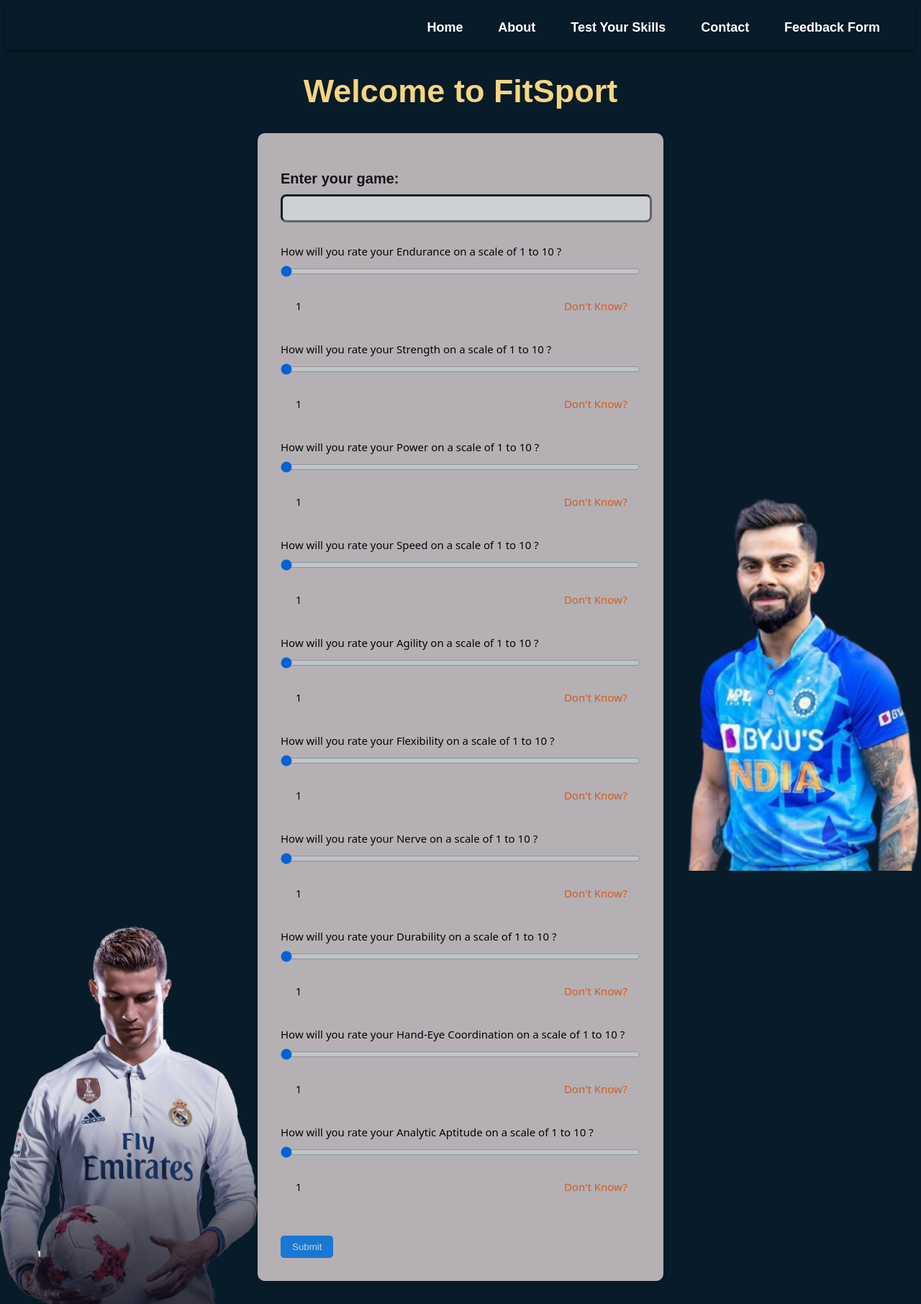
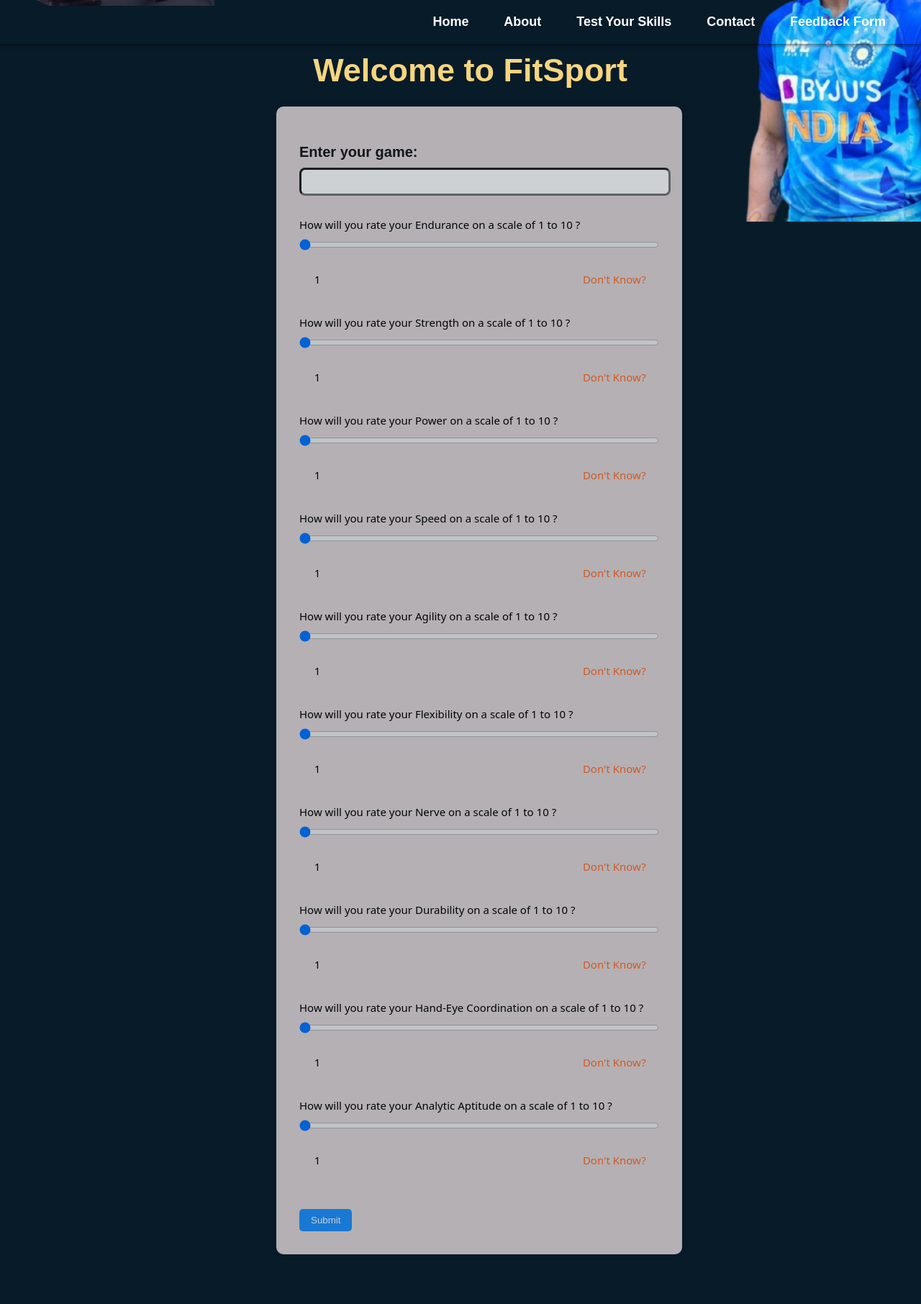
Before and after one commit to gurpal-04/Solving-for-India-Hackathon, a Flask app: page /index in a window 1280 px wide. Shown: the whole page at 72% size. After the commit the page ends 1743 px from the top, so only its background shows below. Run offline with Flask 3, Linux system fonts and the light colour scheme; parts of the project's set-up code (start-up, migrations or seed data) failed here and were passed over.

Commit message:
Img position fixed
navbar fixed

```diff
--- a/static/css/index.css
+++ b/static/css/index.css
@@ -2,7 +2,7 @@ body {
     background-color: #081b29;
     /* set the background color of the body */
     background-image: url('../images/Ronaldo-FIFA.png'), url('../images/viratKohli.png');
-    background-position: left bottom, 50em;
+    background-position: left bottom, 55rem;
 
     background-attachment: fixed;
     background-repeat: no-repeat;
@@ -19,13 +19,8 @@ body {
 #text {
     color: rgb(0, 0, 0);
     font-size: 15px;
-    /* margin-top: 17%;
-margin-left: 5%;
-text-align: center; */
     font-family: system-ui, -apple-system, BlinkMacSystemFont, "Segoe UI", Roboto,
         Oxygen, Ubuntu, Cantarell, "Open Sans", "Helvetica Neue", sans-serif;
-
-    /* font-family: "Lucida Console", "Courier New", monospace; */
 }
 
 #heading {
@@ -127,16 +122,31 @@ button[type="submit"]:hover {
 #title {
     color: #f5d580;
     font-size: 45px;
+    position:fixed;
+    top: 5%;
+    left: 34%;
+
+
+}
+
+.main-content{
+    position: absolute;
+    top: 12%;
+    left: 30%;
 }
 
 #navBar {
     margin: 0 auto;
+    position: fixed;
     /* background-color: var(--primary-color); */
     color: white;
     padding: 10px;
     display: flex;
     /* justify-content: space-between; */
-    justify-content: right;
+    justify-content:right;
+    top: 0;
+    right: 0rem;
+    width: 100%;
     box-shadow: 0 2px 5px rgba(0, 0, 0, 0.5);
 }
 
--- a/templates/index.html
+++ b/templates/index.html
@@ -19,7 +19,7 @@
         <a href="">Feedback Form</a> &nbsp;&nbsp;
     </nav>
     <h1 id="title">Welcome to FitSport</h1>
-    <div>
+    <div class="main-content">
         <form action="/getvalue" method="post">
 
             <div id="heading">
```
